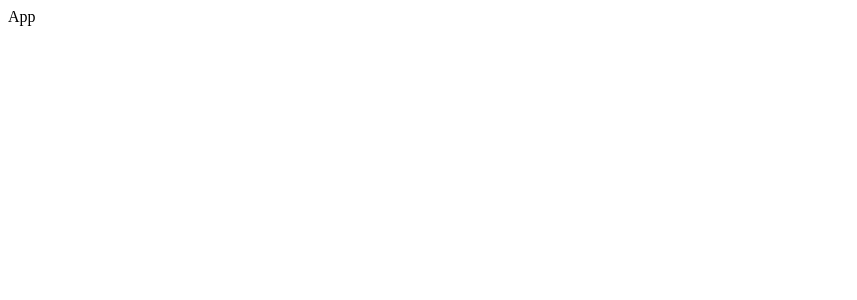
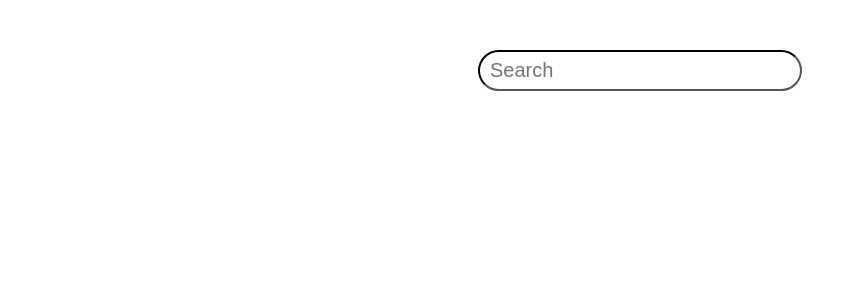
Before and after one commit to Panos-Stergioulas-Mpolis/Weather-Report, a React (Create React App) app: page / in a window 1280 px wide. Shown: the top 300 px of the page, without its empty margins (0-857 px from the left). Built offline with nearby package versions, Linux system fonts and the light colour scheme.

Commit message:
Added Search Bar

```diff
--- a/src/App.jsx
+++ b/src/App.jsx
@@ -1,9 +1,12 @@
 import React from 'react'
 import "./styles.css"
+import Search from './components/Search'
 
 function App() {
   return (
-    <div>App</div>
+    <div className='container'>
+      <Search />
+    </div>
   )
 }
 
--- /dev/null
+++ b/src/components/Search.jsx
@@ -0,0 +1,17 @@
+import React from 'react'
+import "./search.css"
+
+function Search() {
+  return (
+    <div className='search-bar'>
+      <input
+        type="text"
+        name="search"
+        onChange={""}
+        placeholder="Search"
+      />
+    </div>
+  )
+}
+
+export default Search
--- /dev/null
+++ b/src/components/search.css
@@ -0,0 +1,12 @@
+.search-bar > input{
+    width: 300px;
+    font-size: 20px;
+    border-radius: 30px;
+    padding: 7px 10px;
+    border-color: black;
+}
+
+.search-bar{
+    text-align: center;
+    margin-top: 50px;
+}
--- a/src/styles.css
+++ b/src/styles.css
@@ -0,0 +1,8 @@
+*{
+    margin: 0;
+    padding: 0;
+}
+
+body{
+    font-family: sans-serif;
+}
```
